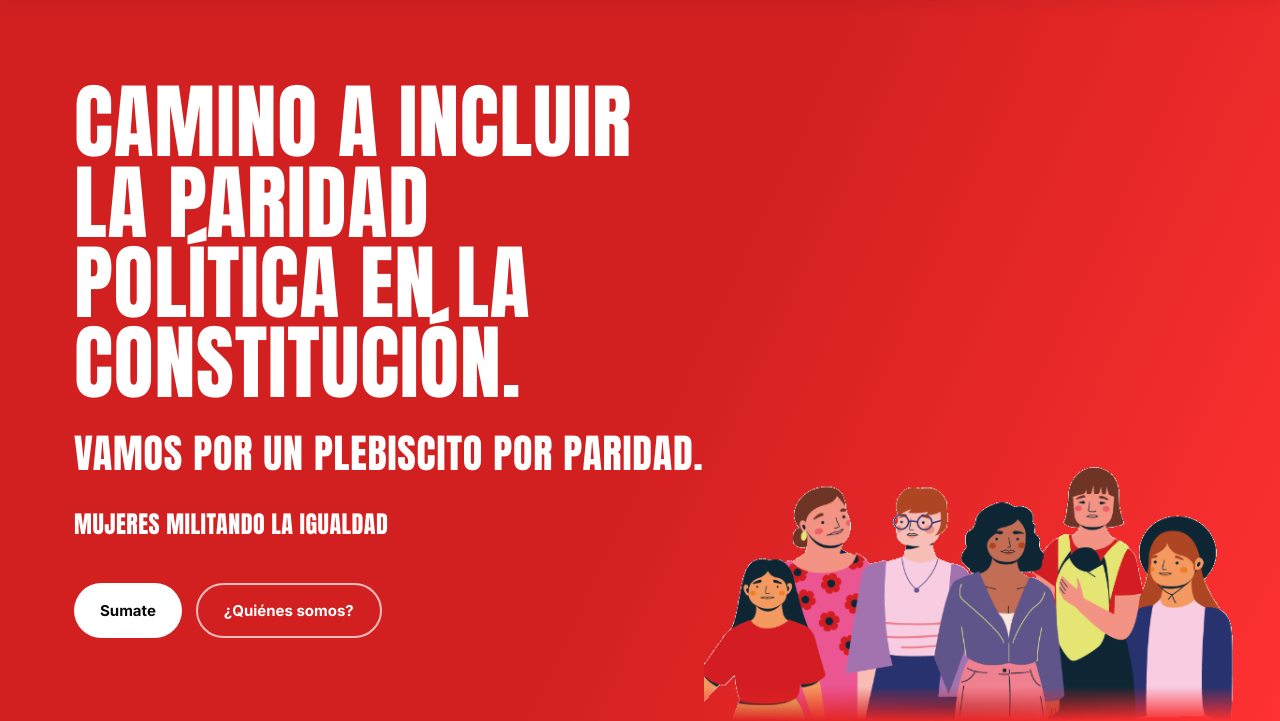
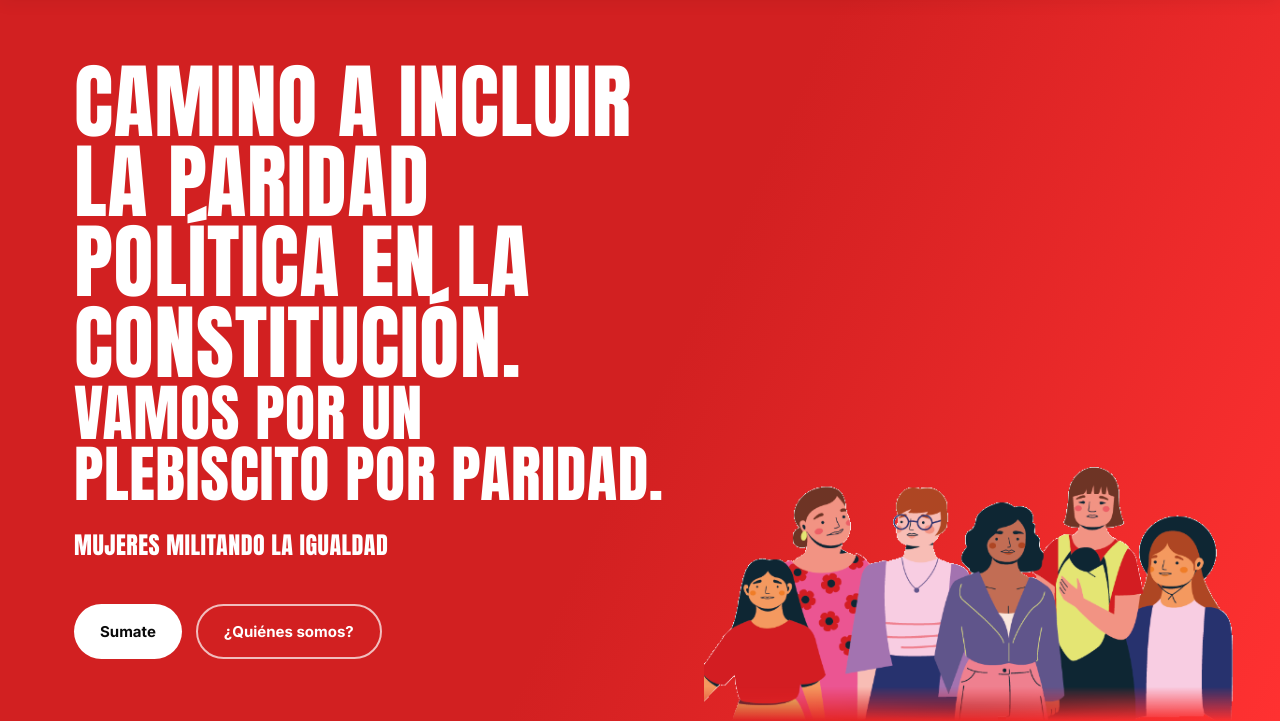
Before and after one commit to juliapresa/mujeresmilitandolaigualdad, a plain HTML site: page index.html in a window 1280 px wide. Shown: the part 79-800 px from the top of the page. Drawn offline with Linux system fonts and the light colour scheme.

Commit message:
cambio diseño de texto

```diff
--- a/index.html
+++ b/index.html
@@ -132,7 +132,7 @@
 <header class="hero">
   <div class="wrap">
     <h1>Camino a incluir la Paridad política en la Constitución.</h1>
-    <p class="h1-sub">Vamos por un plebiscito por Paridad.</p>
+    <h2 class="h1-sub">Vamos por un plebiscito por Paridad.</h2>
     <p class="hero-sub">Mujeres militando la igualdad</p>
     <div class="hero-actions">
       <a href="#sumate" class="btn btn-solid">Sumate</a>
--- a/styles.css
+++ b/styles.css
@@ -131,12 +131,8 @@ img,svg{display:block;max-width:100%;}
   color:var(--white);
 }
 .h1-sub{
-  margin-top:18px;
-  font-family:'Anton',sans-serif;
-  text-transform:uppercase;
-  font-size:clamp(40px, 2.4vw, 20px);
-  letter-spacing:0.02em;
-  color:var(--white);
+  font-size:clamp(40px, 7.4vw, 62px);
+  max-width:20ch;
 }
 .hero-sub{
   margin-top:22px;
```
